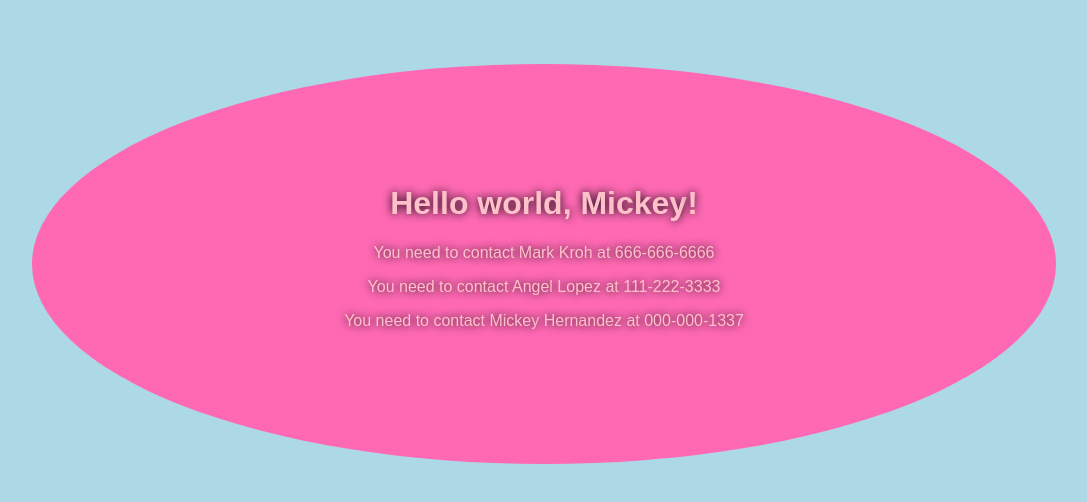
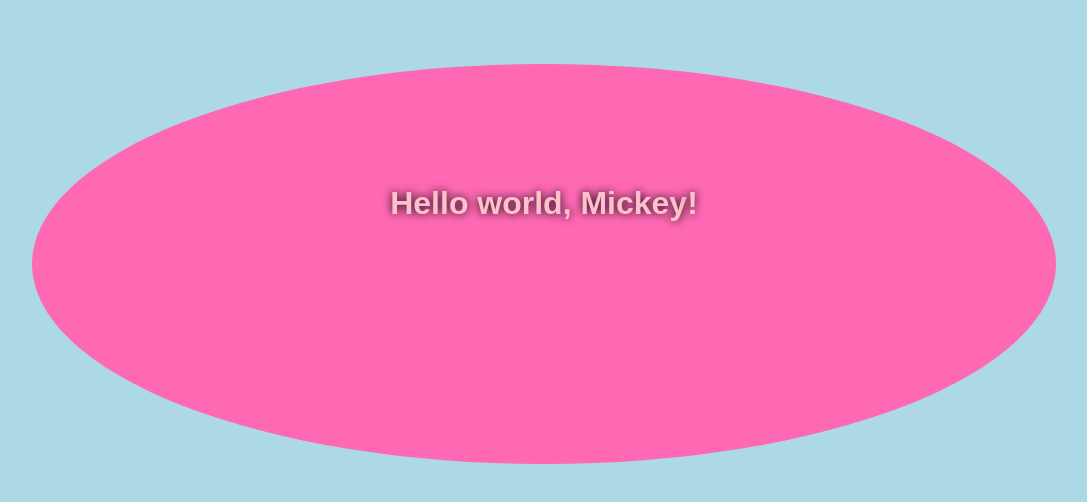
Before and after one commit to MickeyH98/ReactChallenges, a React (Create React App) app in the folder week10challenge/: page / in a window 1280 px wide. Shown: the top 502 px of the page, without its empty margins (96-1183 px from the left). Built offline with nearby package versions, Linux system fonts and the light colour scheme.

Commit message:
very easy commit

```diff
--- a/week10challenge/src/App.js
+++ b/week10challenge/src/App.js
@@ -1,62 +1,12 @@
 import React, { Component } from 'react';
 import './App.css';
-import Persons from "./Persons";
 import Head from "./Head";
 
 class App extends Component {
-  constructor(){
-    super();
-    this.state = {
-      contactArray : [
-        {
-          fname: "Mark",
-          lname: "Kroh",
-          phone: "666-666-6666"
-        },
-        {
-          fname: "Angel",
-          lname: "Lopez",
-          phone: "111-222-3333"
-        },
-        {
-          fname: "Mickey",
-          lname: "Hernandez",
-          phone: "000-000-1337"
-        }
-      ]
-    }
-  }
   render() {
-
-      var contactArray = [
-        {
-          fname: "Mark",
-          lname: "Kroh",
-          phone: "666-666-6666"
-        },
-        {
-          fname: "Angel",
-          lname: "Lopez",
-          phone: "111-222-3333"
-        },
-        {
-          fname: "Mickey",
-          lname: "Hernandez",
-          phone: "000-000-1337"
-        }
-      ];
-
-    var ContactLister = contactArray.map(function(person){
-      return (
-        <Persons fname={person.fname} lname={person.lname} phone={person.phone} />
-      )
-    }
-  )
-
     return (
       <div className="App">
         <Head name="Mickey"/>
-        {ContactLister}
       </div>
     );
   }
@@ -66,7 +16,3 @@ export default App;
 
 
 // VERY EASY: Create a React class component that renders "hello world" in an h1 tag. You don't need props for this one.
-// EASY: Pass a prop for "name" into the component you just created so the h1 tag reads, "Hello world, {name}"
-// MEDIUM: Create a child Contact component inside the original component you created that you pass in a firstName, lastName, and phoneNumber and print out "You need to contact {firstName} {lastName} at {phoneNumber}
-// HARD: Using an array of contacts, loop through each one and create a new Contact component for each
-// VERY HARD: In your list of Contacts, have a status icon by each one that starts as orange "Pending" status. Then have a call button that when clicked, changes the state to a green "Done" status.
```
Also changed, not shown: 2 other files (tests, documents, lock files or other folders).
